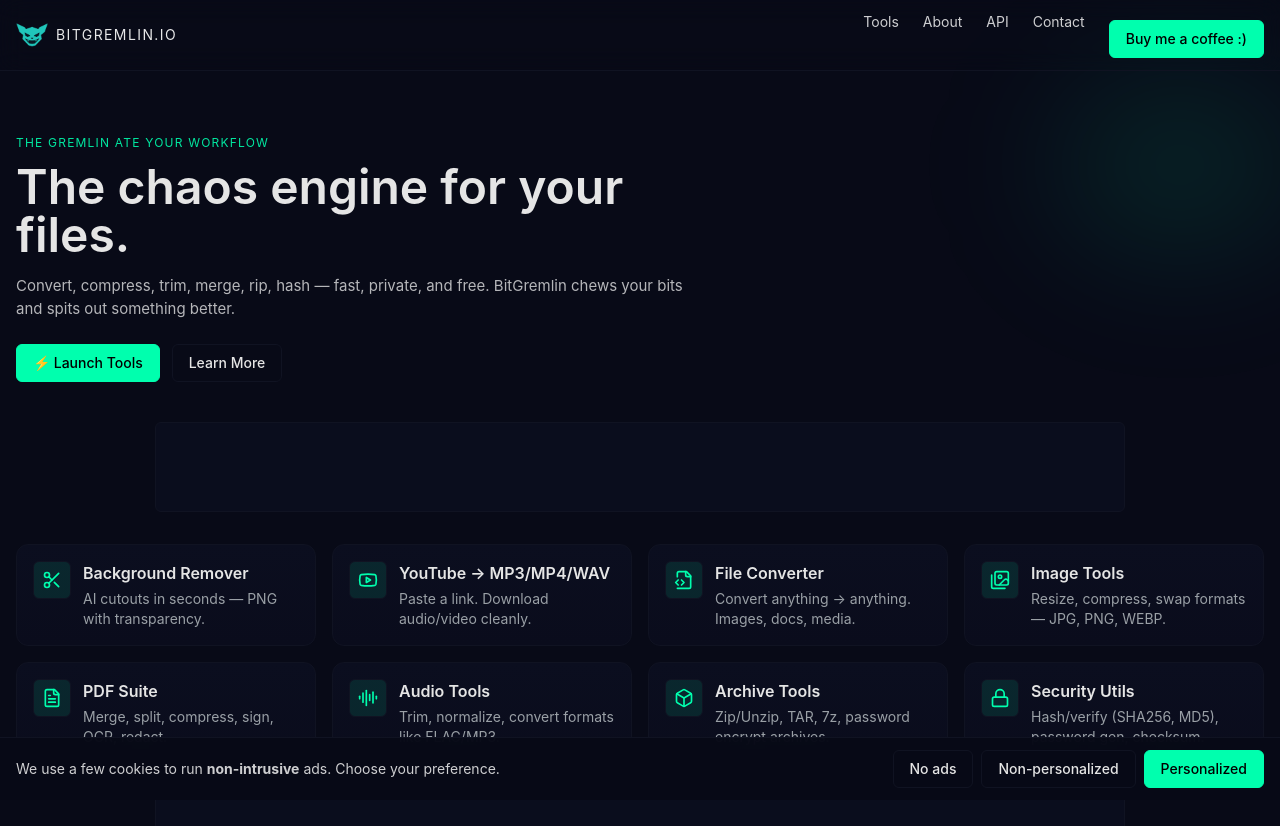
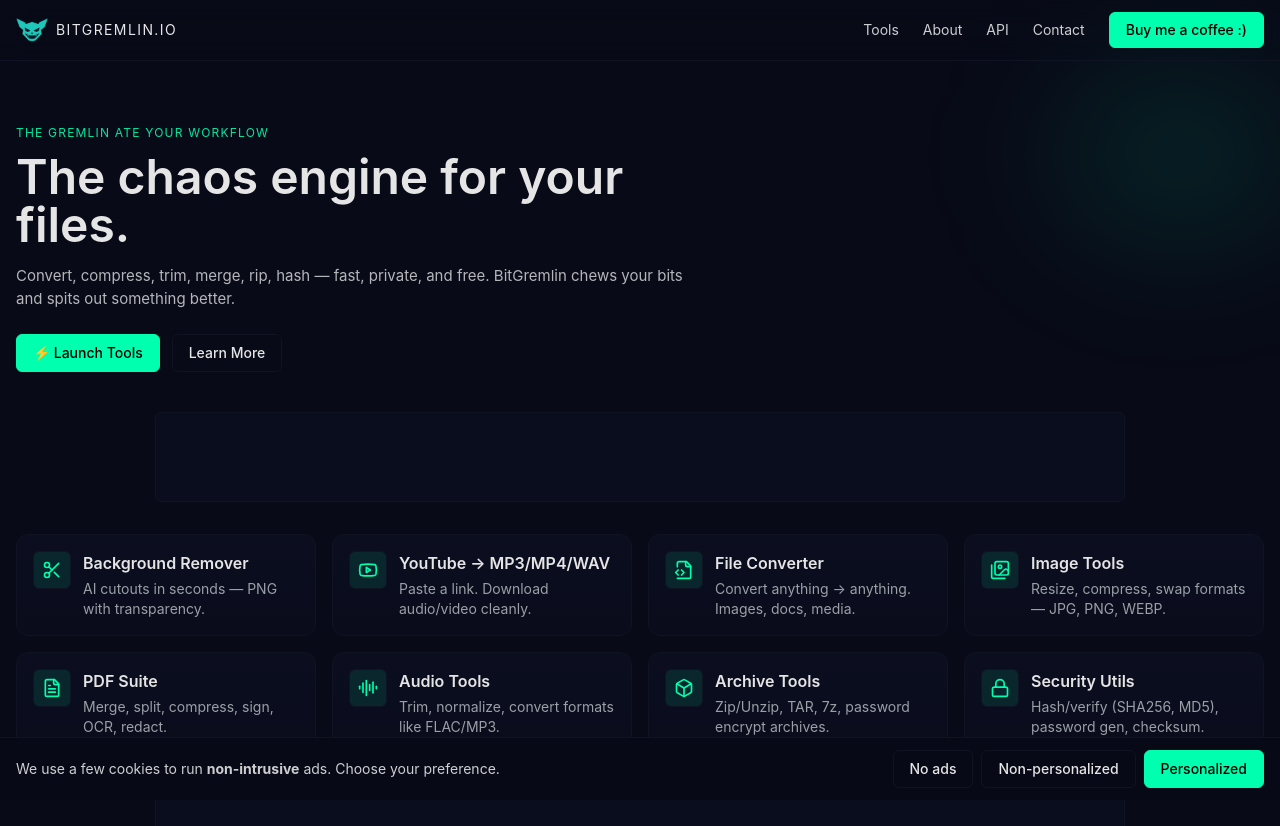
Before and after one commit to B33BMO/bitgremlin, a Next.js app: page / in a window 1280 px wide. Shown: the top 826 px of the page. Built offline with nearby package versions, Linux system fonts and the light colour scheme.

Commit message:
Update Navbar.tsx

```diff
--- a/components/Navbar.tsx
+++ b/components/Navbar.tsx
@@ -10,9 +10,8 @@
     <header className="sticky top-0 z-50 border-b border-[var(--border)] bg-[color:var(--bg)/0.7] backdrop-blur-md">
       <nav className="mx-auto flex max-w-7xl items-center justify-between px-4 py-3">
         <Link href="/" className="group flex items-center gap-2">
-          {/* Replace SVG with your logo image */}
           <img
-            src="/logo.png" // path to your logo in /public folder
+            src="/logo.png"
             alt="BitGremlin logo"
             className="h-6 w-auto shrink-0 transition-transform group-hover:scale-105"
           />
@@ -21,16 +20,22 @@
           </span>
         </Link>
 
-        <div className="hidden gap-6 md:flex">
+        {/* desktop nav */}
+        <div className="hidden md:flex items-center gap-6">
           <Link href="/tools" className="text-sm text-white/80 hover:text-[var(--accent)]">Tools</Link>
           <Link href="/about" className="text-sm text-white/80 hover:text-[var(--accent)]">About</Link>
           <Link href="/api" className="text-sm text-white/80 hover:text-[var(--accent)]">API</Link>
           <Link href="/contact" className="text-sm text-white/80 hover:text-[var(--accent)]">Contact</Link>
+
+          {/* external button — align with links */}
           <a
             href="https://buymeacoffee.com/Bmoo"
             target="_blank"
             rel="noopener noreferrer"
-  className="mt-2 btn rounded-md w-full text-center">Buy me a coffee :)</a>
+            className="btn rounded-md inline-flex h-9 items-center justify-center px-4 text-center"
+          >
+            Buy me a coffee :)
+          </a>
         </div>
 
         <button
@@ -42,6 +47,7 @@
         </button>
       </nav>
 
+      {/* mobile dropdown (keep full-width + spacing here) */}
       {open && (
         <div className="md:hidden border-t border-[var(--border)] bg-[var(--bg)]">
           <div className="mx-auto flex max-w-7xl flex-col px-4 py-2">
@@ -57,7 +63,6 @@
             >
               Buy me a coffee :)
             </a>
-
           </div>
         </div>
       )}
```
Lines whose indentation alone changed are shown as unchanged.
